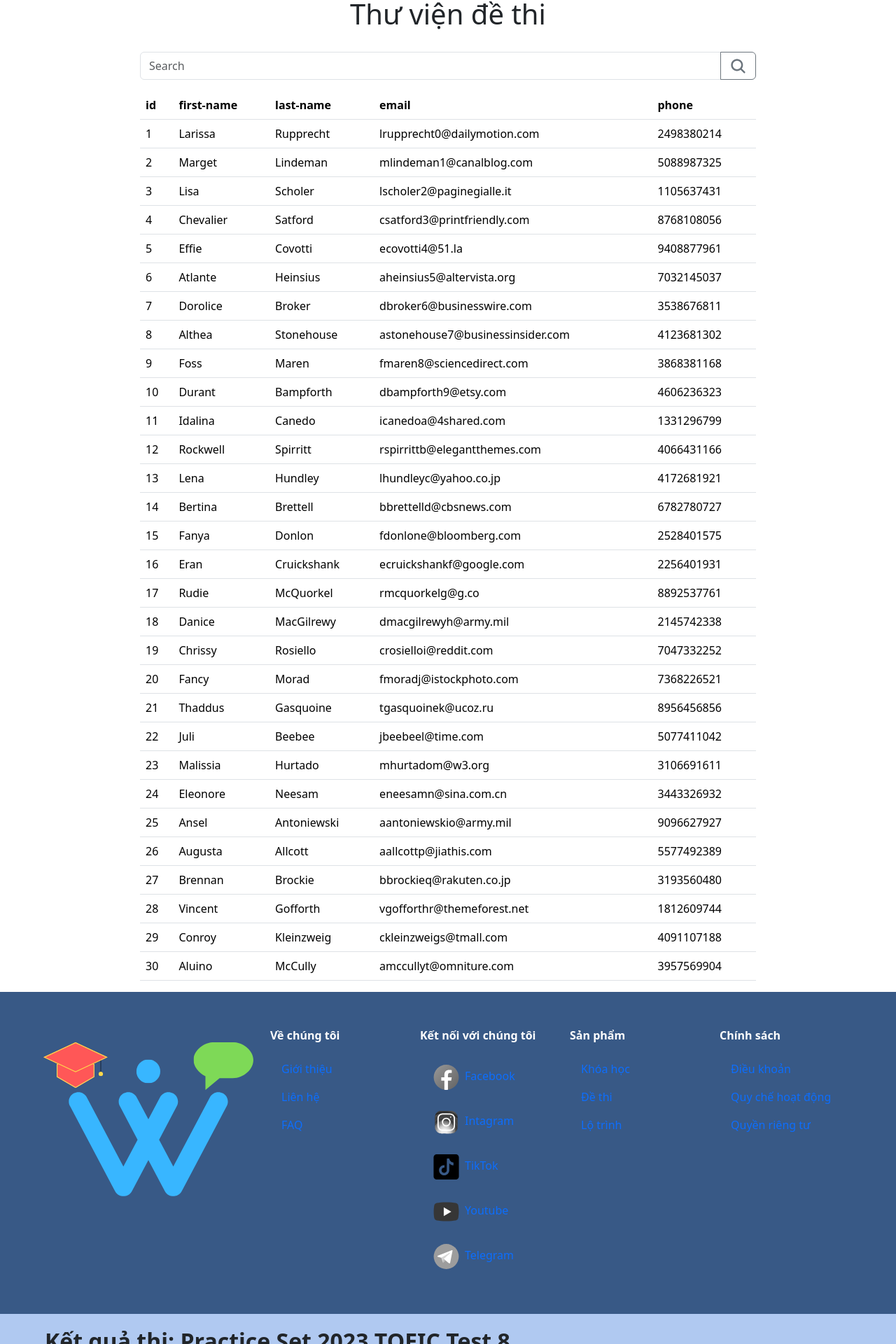
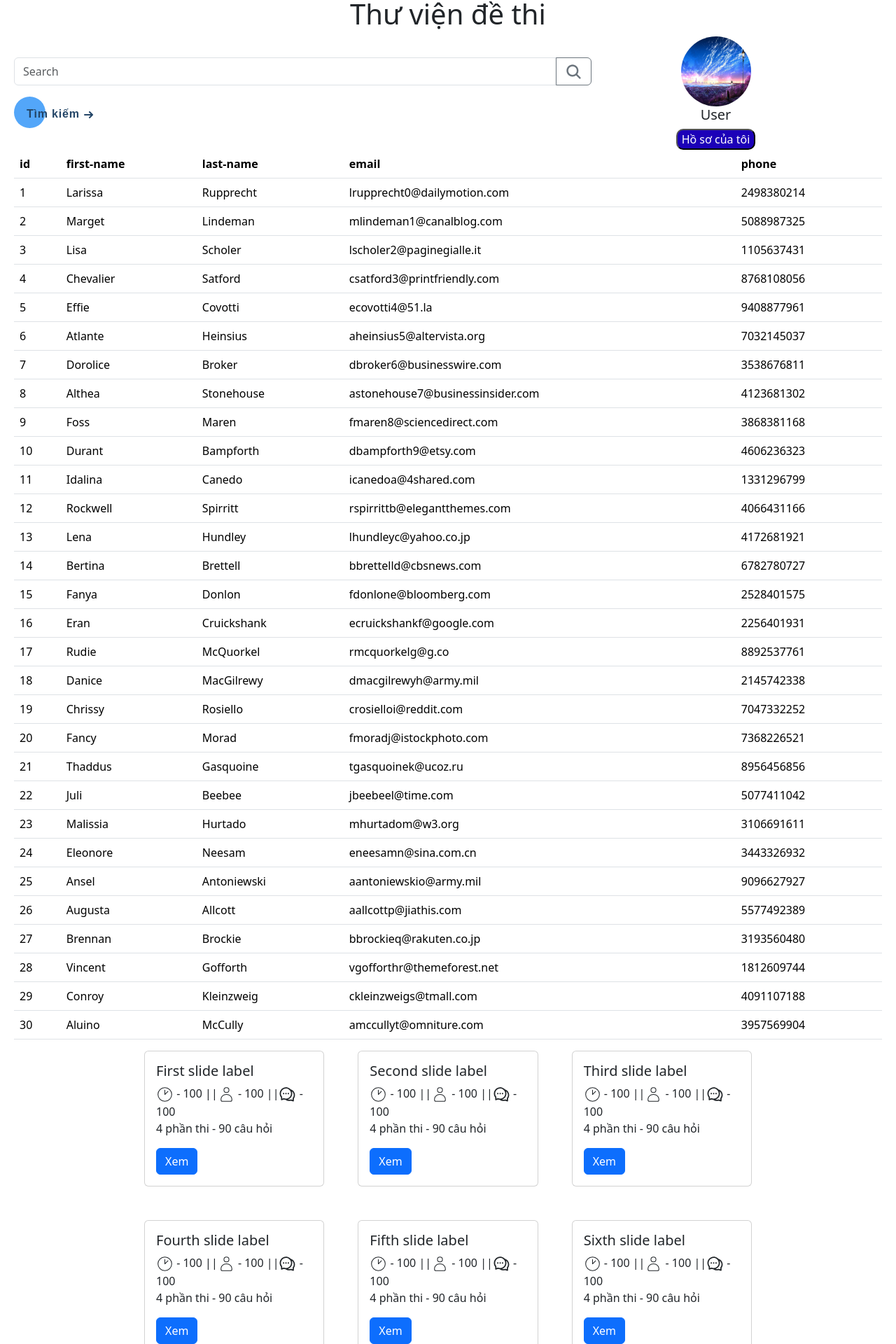
Before and after one commit to DatHuynhCoder/win_english_website, a React (Create React App) app: page /exam-library in a window 1280 px wide. Shown: the part 80-2000 px from the top of the page at 70% size. Built offline with nearby package versions, Linux system fonts and the light colour scheme.

Commit message:
complete exam library (maybe...)

```diff
--- a/src/pages/ExamLibrary/ExamLibrary.jsx
+++ b/src/pages/ExamLibrary/ExamLibrary.jsx
@@ -4,10 +4,16 @@ import Table from 'react-bootstrap/Table';
 import Button from 'react-bootstrap/Button';
 import Form from 'react-bootstrap/Form';
 import InputGroup from 'react-bootstrap/InputGroup';
+import Card from 'react-bootstrap/Card';
 
 import { IoSearch } from "react-icons/io5";
 
+import ListExam from './ListExam'
+
 import './ExamLibrary.scss'
+import pic1 from '../../assets/pic1.jpg'
+
+import SearchButton from './SearchButton'
 
 const data = [{
   "id": 1,
@@ -191,10 +197,17 @@ const data = [{
   "phone": "3957569904"
 }]
 
+const UserProfile = {
+  name: "User",
+  avatar: pic1
+}
+
 function ResponsiveExample() {
   const [search, setSearch]  = useState('')
   return (
     <>
+      <div className='ExamLibrary-head'>
+        <div className='ExamLibrary-SearchingBar'>
           <InputGroup className="mb-3 searching-bar">
             <Form.Control
               placeholder="Search"
@@ -207,6 +220,15 @@ function ResponsiveExample() {
             </Button>
           </InputGroup>
 
+          <SearchButton/>
+
+        </div>
+        <div className='ExamLibrary-UserProfile'>
+          <img src={pic1} alt="avatar" className='ExamLibrary-UserProfile-Avatar'/>
+          <h5 className='ExamLibrary-UserProfile-Name'>{UserProfile.name}</h5>
+          <button className='ExamLibrary-UserProfile-MyProfileBtn' style={{borderRadius: '10px'}}>Hồ sơ của tôi</button>
+        </div>
+      </div>
       <Table responsive>
         <thead>
           <tr>
@@ -263,6 +285,7 @@ const ExamLibrary = () => {
       <h1 style={{textAlign: 'center'}}>Thư viện đề thi</h1>
       <div className='table-container'></div>
       <ResponsiveExample/>
+      <ListExam/>
     </div>
   )
 }
--- a/src/pages/ExamLibrary/ExamLibrary.scss
+++ b/src/pages/ExamLibrary/ExamLibrary.scss
@@ -1,9 +1,34 @@
 .ExamLibrary-container {
-  padding: 0 200px;
+  padding: 0 20px;
   .table-container {
     padding: 0 50px;
   }
-  .searching-bar {
-    margin-top: 30px;
+  .ExamLibrary-head {
+    display: flex;
+    .ExamLibrary-SearchingBar {
+      flex: 3;
+      margin-top: 30px;
+      align-items: center;
+    }
+    .ExamLibrary-UserProfile {
+      flex: 1;
+      text-align: center;
+      margin-left: 40px;
+      margin-right: 100px;
+      .ExamLibrary-UserProfile-Avatar {
+        width: 100px;
+        height: 100px;
+        border-radius: 50%;
+      }
+      .ExamLibrary-UserProfile-MyProfileBtn {
+        border-radius: 10px;
+        background-color: rgb(28, 1, 184);
+        color: white;
+        &:hover {
+          opacity: 0.7;
+        }
+      }
+    }
   }
+
 }
--- /dev/null
+++ b/src/pages/ExamLibrary/ListExam.jsx
@@ -0,0 +1,90 @@
+import React from 'react'
+
+import pic1 from '../../assets/pic1.jpg'
+import pic2 from '../../assets/pic2.jpg'
+import pic3 from '../../assets/pic3.jpg'
+import pic4 from '../../assets/pic4.jpg'
+import pic5 from '../../assets/pic5.jpg'
+import pic6 from '../../assets/pic6.jpg'
+
+import Button from 'react-bootstrap/Button'
+import Card from 'react-bootstrap/Card'
+import Row from 'react-bootstrap/Row';
+import Col from 'react-bootstrap/Col';
+
+import { CiClock1, CiUser } from "react-icons/ci"
+import { AiOutlineComment } from "react-icons/ai"
+
+import './ListExam.scss'
+
+const ListExamData = [
+  {
+    title: 'First slide label',
+    content: 'Nulla vitae elit libero, a pharetra augue mollis interdum.',
+    image: pic1
+  },
+  {
+    title: 'Second slide label',
+    content: 'Lorem ipsum dolor sit amet, consectetur adipiscing elit.',
+    image: pic2
+  },
+  {
+    title: 'Third slide label',
+    content: 'Praesent commodo cursus magna, vel scelerisque nisl consectetur.',
+    image: pic3
+  },
+  {
+    title: 'Fourth slide label',
+    content: 'Praesent commodo cursus magna, vel scelerisque nisl consectetur.',
+    image: pic4
+  },
+  {
+    title: 'Fifth slide label',
+    content: 'Praesent commodo cursus magna, vel scelerisque nisl consectetur.',
+    image: pic5
+  },
+  {
+    title: 'Sixth slide label',
+    content: 'Praesent commodo cursus magna, vel scelerisque nisl consectetur.',
+    image: pic6
+  },
+  {
+    title: 'Seventh slide label',
+    content: 'Praesent commodo cursus magna, vel scelerisque nisl consectetur.',
+    image: pic1
+  }
+]
+
+const ListExam = () => {
+  return (
+    <>
+      <div className="ListExam-container">
+        <Row className='g-5'>
+          {
+            ListExamData.map((item, index) => (
+              <Col xs={12} sm={6} md={4} key={index}>
+                <Card className='ListExam-child' key={index}>
+                  <Card.Body>
+                    <Card.Title>{item.title}</Card.Title>
+                    <Card.Text>
+                      <CiClock1 size={25}/> - 100
+                      ||
+                      <CiUser size={25}/> - 100
+                      ||
+                      <AiOutlineComment size={25}/> - 100
+                      <br></br>
+                      4 phần thi - 90 câu hỏi
+                    </Card.Text>
+                    <Button variant="primary">Xem</Button>
+                  </Card.Body>
+                </Card>
+              </Col>
+            ))
+          }
+        </Row>
+      </div>
+    </>
+  )
+}
+
+export default ListExam
--- /dev/null
+++ b/src/pages/ExamLibrary/ListExam.scss
@@ -0,0 +1,14 @@
+.ListExam-container {
+  width: 70%;
+  margin: 0 auto;
+//   display: grid;
+//   grid-template-columns: auto auto auto;
+//   padding-left: 300px;
+//   padding-right: 300px;
+//   .ListExam-child {
+//     width: 300px;
+//     height: 200px;
+//     margin-top: 20px;
+//     margin-bottom: 10px;
+//   }
+}
--- /dev/null
+++ b/src/pages/ExamLibrary/SearchButton.jsx
@@ -0,0 +1,17 @@
+import React from 'react'
+
+import './SearchButton.scss'
+
+const SearchButton = () => {
+  return (
+    <button class="SearchButton">
+      <span>Tìm kiếm</span>
+      <svg width="15px" height="10px" viewBox="0 0 13 10">
+        <path d="M1,5 L11,5"></path>
+        <polyline points="8 1 12 5 8 9"></polyline>
+      </svg>
+    </button>
+  )
+}
+
+export default SearchButton
--- /dev/null
+++ b/src/pages/ExamLibrary/SearchButton.scss
@@ -0,0 +1,59 @@
+/* From Uiverse.io by alexmaracinaru */
+.SearchButton {
+  font-size: 16px;
+  position: relative;
+  margin: auto;
+  padding: 12px 18px;
+  transition: all 0.2s ease;
+  border: none;
+  background: none;
+  cursor: pointer;
+}
+
+.SearchButton:before {
+  content: "";
+  position: absolute;
+  top: 0;
+  left: 0;
+  display: block;
+  border-radius: 50px;
+  background: rgba(65,157, 249, 0.9);
+  width: 45px;
+  height: 45px;
+  transition: all 0.3s ease;
+}
+
+.SearchButton span {
+  position: relative;
+  font-family: "Ubuntu", sans-serif;
+  font-size: 16px;
+  font-weight: 700;
+  letter-spacing: 0.05em;
+  color: #234567;
+}
+
+.SearchButton svg {
+  position: relative;
+  top: 0;
+  margin-left: 10px;
+  fill: none;
+  stroke-linecap: round;
+  stroke-linejoin: round;
+  stroke: #234567;
+  stroke-width: 2;
+  transform: translateX(-5px);
+  transition: all 0.3s ease;
+}
+
+.SearchButton:hover:before {
+  width: 100%;
+  background: #b1dae7;
+}
+
+.SearchButton:hover svg {
+  transform: translateX(0);
+}
+
+.SearchButton:active {
+  transform: scale(0.95);
+}
--- a/src/pages/home/HomeExam.jsx
+++ b/src/pages/home/HomeExam.jsx
@@ -1,39 +1,68 @@
 /**
  * @author Quynh Anh
  */
-
+import { useState } from 'react'
 import './HomeExam.scss'
 
+import Modal from 'react-bootstrap/Modal'
 import Button from 'react-bootstrap/Button'
 import Card from 'react-bootstrap/Card'
+import Row from 'react-bootstrap/Row';
+import Col from 'react-bootstrap/Col';
 
 import { CiClock1, CiUser } from "react-icons/ci"
 import { AiOutlineComment } from "react-icons/ai"
 
 const HomeExam = ({HomeExamData}) => {
+  const [show, setShow] = useState(false);
+
+  const handleClose = () => setShow(false);
+  const handleShow = () => setShow(true);
+
   return (
     <>
+
       <h1 style={{textAlign: 'center'}}>Đề thi mới nhất</h1>
       <div className="HomeExam-container">
+        <Row className='g-5'>
         {
           HomeExamData.map((item, index) => (
+            <Col xs={12} sm={6} md={4} key={index}>
+              <>
+                <Modal show={show} onHide={handleClose}>
+                  <Modal.Header closeButton>
+                    <Modal.Title>Thông tin đề thi</Modal.Title>
+                  </Modal.Header>
+                  <Modal.Body>Woohoo, you are reading this text in a modal!</Modal.Body>
+                  <Modal.Footer>
+                    <Button variant="secondary" onClick={handleClose}>
+                      Close
+                    </Button>
+                    <Button variant="primary" onClick={handleClose}>
+                      Save Changes
+                    </Button>
+                  </Modal.Footer>
+                </Modal>
                 <Card className='Exam' key={index}>
                   <Card.Body>
                     <Card.Title>{item.title}</Card.Title>
                     <Card.Text>
                       <CiClock1 size={25}/> - 100
-                  ||
+                      <br></br>
                       <CiUser size={25}/> - 100
-                  ||
+                      <br></br>
                       <AiOutlineComment size={25}/> - 100
                       <br></br>
                       4 phần thi - 90 câu hỏi
                     </Card.Text>
-                <Button variant="primary">Xem</Button>
+                    <Button variant="primary" onClick={handleShow}>Xem</Button>
                   </Card.Body>
                 </Card>
+              </>
+            </Col>
           ))
         }
+        </Row>
       </div>
     </>
   )
--- a/src/pages/home/HomeExam.scss
+++ b/src/pages/home/HomeExam.scss
@@ -1,13 +1,4 @@
 .HomeExam-container {
-  display: grid;
-  grid-template-columns: auto auto auto;
-  justify-content: space-between;
-  padding-left: 300px;
-  padding-right: 300px;
-  .Exam {
-    width: 300px;
-    height: 200px;
-    margin-top: 20px;
-    margin-bottom: 10px;
-  }
+  width: 70%;
+  margin: 0 auto;
 }
```
Lines whose indentation alone changed are shown as unchanged.
